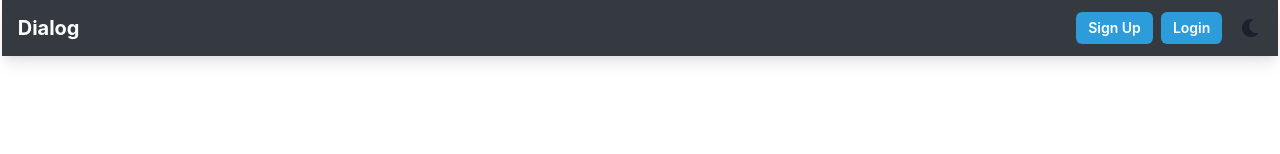
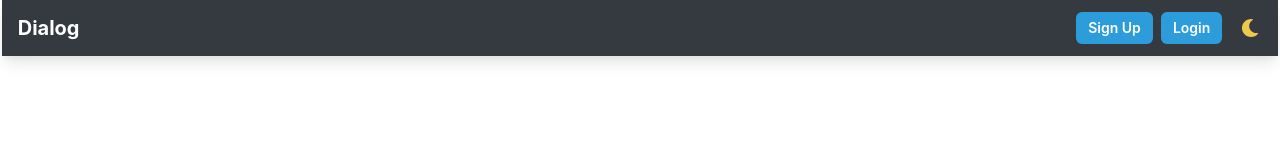
Before and after one commit to white-van/discussion-board, a Next.js app in the folder frontend/: page / in a window 1280 px wide. Shown: the top 154 px of the page. Built offline with nearby package versions, Linux system fonts and the light colour scheme.

Commit message:
changed Navbar colour to match footer

```diff
--- a/frontend/components/Navbar/index.tsx
+++ b/frontend/components/Navbar/index.tsx
@@ -19,7 +19,8 @@ export const Navbar = (): JSX.Element => {
 
   const textColor = useColorModeValue("white", "white");
   const boxBg = useColorModeValue("#343A40", "#343A40");
-  const buttonBg = useColorModeValue("#2D9CDB", "blue");
+  const buttonBg = useColorModeValue("#2D9CDB", "#2D9CDB");
+  const iconColor = useColorModeValue("#ECC94B", "light");
 
   return (
     <Flex w="101%" mb="4" bg={boxBg} boxShadow="lg">
@@ -42,7 +43,7 @@ export const Navbar = (): JSX.Element => {
           color="current"
           margin="1"
           onClick={toggleColorMode}
-          icon={<SwitchIcon />}
+          icon={<SwitchIcon color={iconColor} />}
         />
       </Box>
     </Flex>
```
